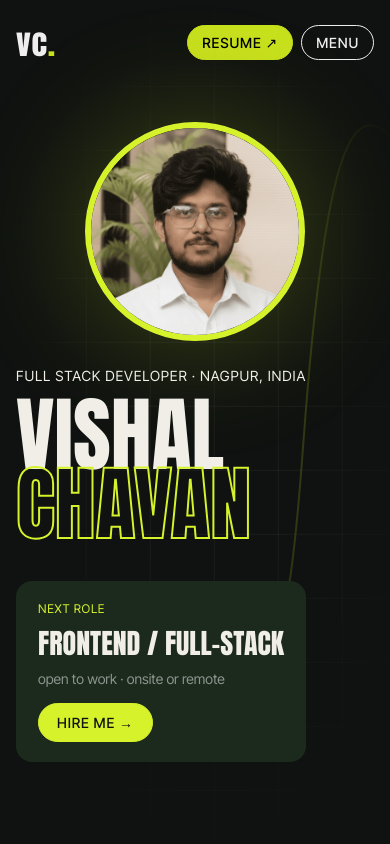
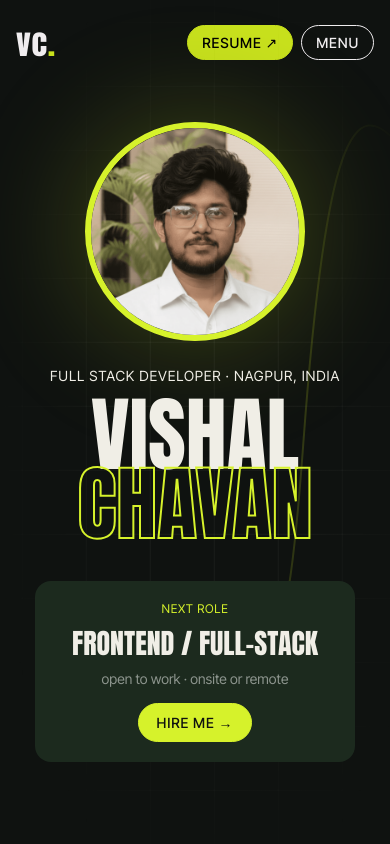
Before and after one commit to VishalChavan7/Portfolio, a React (Vite) app: page / in a window 390 px wide. Shown: the top 844 px of the page. Built offline with nearby package versions, Linux system fonts and the light colour scheme; the HTML template or start-up script is replaced by a standard one.

Commit message:
Center hero name, text and card on mobile
Co-Authored-By: Claude Sonnet 5.5 <noreply@anthropic.com>

```diff
--- a/src/index.css
+++ b/src/index.css
@@ -652,6 +652,19 @@ img {
   }
   .hero-name {
     font-size: min(21vw, 25svh);
+    align-items: center;
+  }
+  .hero .eyebrow {
+    text-align: center;
+  }
+  .hero-card {
+    align-self: center;
+    width: 100%;
+    max-width: 320px;
+    text-align: center;
+  }
+  .hero-card .pill {
+    justify-self: center;
   }
   .pad {
     padding-block: 72px;
```
